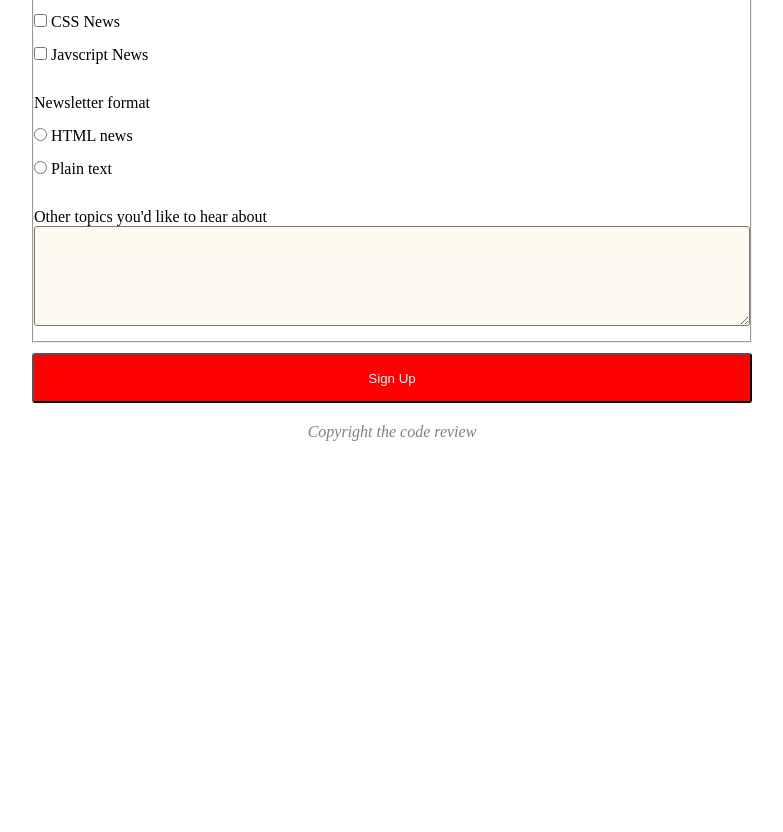
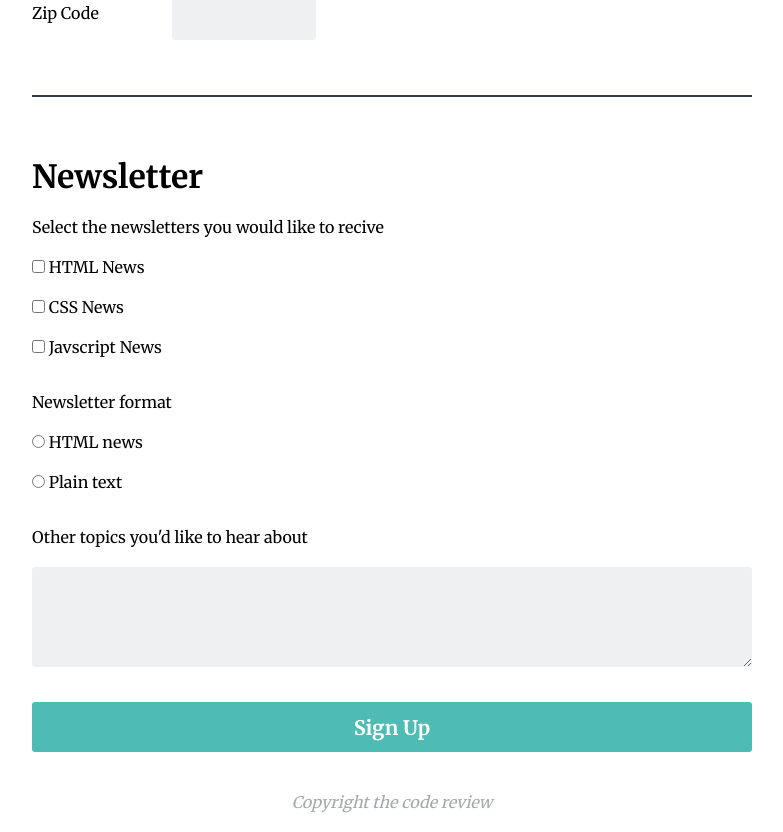
Before and after one commit to AhmedAlKharraz/frontend-techcdegree-project-3, a plain HTML site: page index.html in a window 1280 px wide. Shown: the part 699-1531 px from the top of the page, without its empty margins (248-1031 px from the left). Before the commit the page ends 1150 px from the top, so only its background shows below. Drawn offline with Linux system fonts and the light colour scheme; a web font is replaced by a local one.

Commit message:
Update
update

```diff
--- a/css/styles.css
+++ b/css/styles.css
@@ -4,18 +4,30 @@
 
 * {
     box-sizing: border-box;
-    /* border: red solid 1px; */
     margin: 0;
     padding: 0;
+    font-family: 'Merriweather', serif;
 }
 
 main {
     padding: 0 10px;
 }
 
-/* test this code */
-input:focus {
-    border-color: black;
+fieldset,
+input,
+select,
+button,
+textarea {
+    border: none;
+}
+
+h1 {
+    padding: 20px 0;
+}
+
+input:focus,
+textarea:focus {
+    border: 1px solid #2d3945 !important;
 }
 
 /* =================================
@@ -25,19 +37,22 @@ input:focus {
 /* ---- All Border Line Style ---------- */
 .separate-line {
     padding: 1px 0.75em;
-    border-top: 5px solid black;
-    border-bottom: 2px solid black;
+    border-top: 5px solid #2d3945;
+    border-bottom: 2px solid #2d3945;
 }
 
 .separate-fieldset {
-    border-bottom: 2px solid black;
+    margin: 40px 0;
+
+    border-bottom: 2px solid #2d3945;
 }
+
 
 
 /* ---- Header ---------- */
 .main-header {
     width: 100%;
-    background: gray;
+    background: #2d3945;
     color: white;
     text-align: center;
 }
@@ -52,7 +67,7 @@ input:focus {
 }
 
 .sub-header h3 {
-    color: grey;
+    color: #9da3a8;
 }
 
 
@@ -79,13 +94,14 @@ fieldset {
     text-align: right;
     font-style: italic;
     padding: 3px;
+    color: #a4a9ae;
 }
 
 input,
 textarea,
 select {
     padding: 10px 15px;
-    background-color: floralwhite;
+    background-color: #eff0f1;
     border-radius: 3px;
 }
 
@@ -108,15 +124,15 @@ textarea {
 
 .signup {
     height: 50px;
-    margin: 10px 0;
+    margin: 20px 0;
     border-radius: 3px;
-    background: red;
+    background: #4ebbb5;
     color: white;
 }
 
 .copyright {
-    color: grey;
-    margin: 10px 0;
+    color: #a4a9ae;
+    margin: 20px 0;
     font-style: italic;
     text-align: center;
 }
@@ -130,6 +146,20 @@ textarea {
     main {
         width: 740px;
         margin: 0 auto;
+    }
+
+    input,
+    select {
+        padding: 15px 15px;
+    }
+
+    /* the only solution I found */
+    label {
+        margin-top: 10px;
+    }
+
+    label[for="other-topic-texarea"] {
+        margin: 0;
     }
 
     .contact-info .field {
@@ -150,6 +180,13 @@ textarea {
         width: 20%;
     }
 
+    .field .in-field-group {
+        margin: 20px 0;
+    }
+
+    .field textarea {
+        margin-top: 20px;
+    }
 }
 
 
--- a/index.html
+++ b/index.html
@@ -5,6 +5,7 @@
     <meta charset="utf-8">
     <title>THE CODE REVIEW</title>
     <meta name="viewport" content="width=device-width, initial-scale=1.0">
+    <link href="https://fonts.googleapis.com/css2?family=Merriweather:wght@400;700&display=swap" rel="stylesheet">
     <link rel="stylesheet" href="css/styles.css">
     <link href="https://fonts.googleapis.com/css?family=Muli%7CRoboto:400,300,500,700,900" rel="stylesheet">
 </head>
@@ -117,7 +118,9 @@
                     </div>
 
                 </fieldset>
-                <button class="signup">Sign Up</button>
+                <button class="signup">
+                    <h2>Sign Up</h2>
+                </button>
             </form>
             <p class="copyright">Copyright the code review</p>
         </div>
```
Also changed, not shown: 1 other file.
